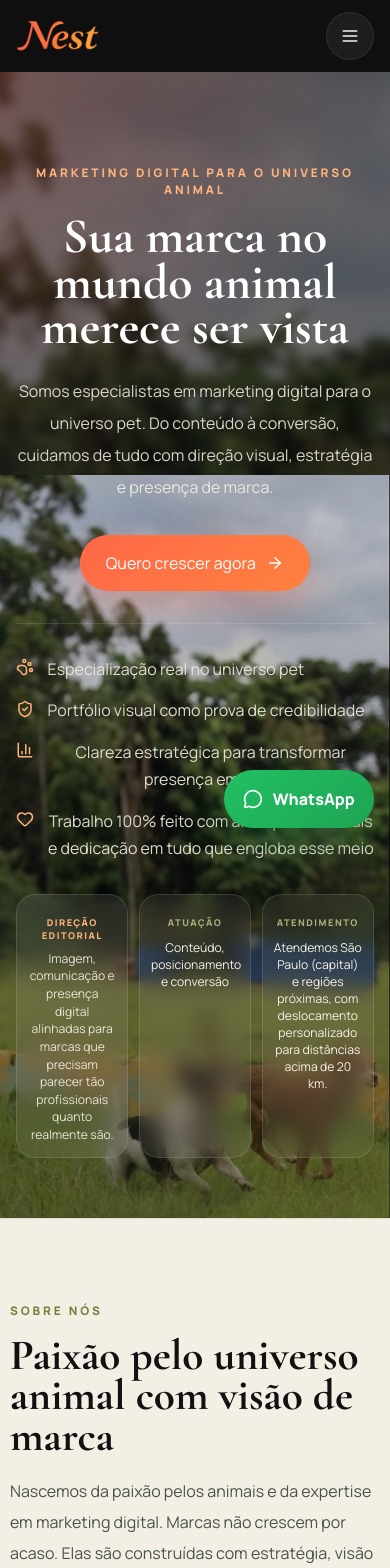
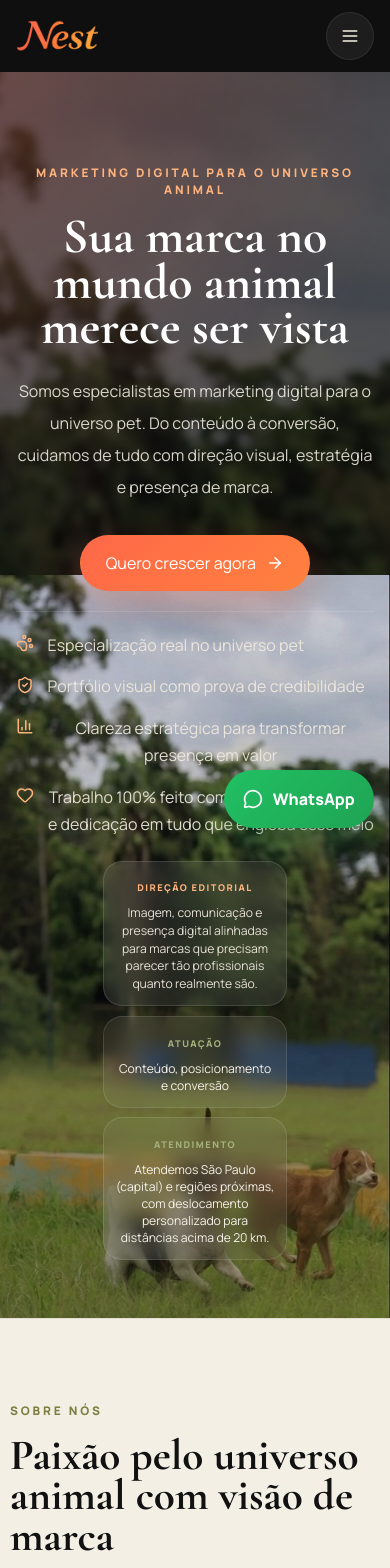
Before and after one commit to Wallaceoll/Nest-Studio-Vercel, a React (Vite) app: page / in a window 390 px wide. Shown: the top 1568 px of the page. Built offline with nearby package versions, Linux system fonts and the light colour scheme.

Commit message:
Ajustar topo da imagem e ajustar cards da hero

```diff
--- a/src/styles.css
+++ b/src/styles.css
@@ -1453,9 +1453,9 @@ button {
   }
 
   .hero-background-fill {
-    object-position: center 28%;
-    opacity: 0.5;
-    filter: blur(4px);
+    object-position: center 20%;
+    opacity: 0.36;
+    filter: blur(2px);
     transform: scale(1.06);
   }
 
@@ -1467,11 +1467,11 @@ button {
     height: 100%;
     object-fit: contain;
     object-position: center bottom;
-    padding: 4.75rem 0 0;
+    padding: 1.75rem 0 0;
   }
 
   .hero-overlay {
-    background: linear-gradient(180deg, rgba(0, 0, 0, 0.22) 0%, rgba(0, 0, 0, 0.14) 20%, rgba(0, 0, 0, 0.22) 52%, rgba(0, 0, 0, 0.46) 100%);
+    background: linear-gradient(180deg, rgba(0, 0, 0, 0.12) 0%, rgba(0, 0, 0, 0.06) 20%, rgba(0, 0, 0, 0.16) 52%, rgba(0, 0, 0, 0.36) 100%);
   }
 
   .hero-content {
@@ -1481,20 +1481,27 @@ button {
   }
 
   .hero-grid {
-    gap: 2rem;
+    gap: 1.4rem;
     min-height: 100%;
+  }
+
+  .hero-highlights {
+    margin-top: 1.25rem;
+    padding-top: 1.25rem;
   }
 
   .hero-aside {
     display: grid;
-    grid-template-columns: repeat(3, minmax(0, 1fr));
-    gap: 0.65rem;
+    grid-template-columns: 1fr;
+    gap: 0.6rem;
     align-items: stretch;
-    padding-bottom: 0.25rem;
+    width: min(11.5rem, 100%);
+    margin: 0 auto;
+    padding-bottom: 0.15rem;
   }
 
   .glass-card {
-    padding: 0.85rem 0.7rem;
+    padding: 0.8rem 0.65rem;
     border-radius: 1.2rem;
   }
 
@@ -1505,11 +1512,12 @@ button {
   }
 
   .hero-mini-grid {
-    display: contents;
+    display: grid;
+    gap: 0.6rem;
   }
 
   .mini-card {
-    padding: 0.85rem 0.7rem;
+    padding: 0.8rem 0.65rem;
     border-radius: 1.2rem;
   }
 
```
